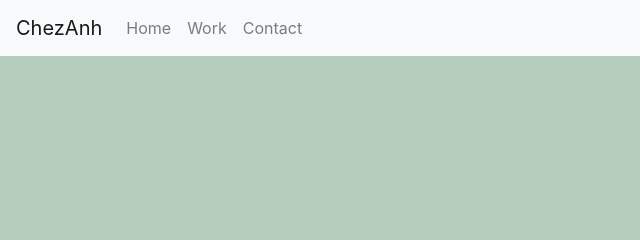
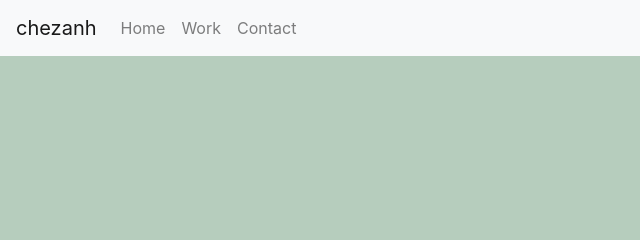
Before and after one commit to chezanh/Responsive_Lesson07-2025, a plain HTML site: page about.html in a window 1280 px wide. Shown: the top 240 px of the page, 0-640 px from the left. Drawn offline with nearby package versions, Linux system fonts and the light colour scheme.

Commit message:
adjustment of the navbar

```diff
--- a/about.html
+++ b/about.html
@@ -30,7 +30,7 @@
   </head>
   <body class="aboutbackground">
     <nav class="navbar navbar-expand-lg navbar-light bg-light">
-      <a class="navbar-brand" href="#">ChezAnh</a>
+      <a class="navbar-brand" href="#">chezanh</a>
       <button
         class="navbar-toggler"
         type="button"
```
